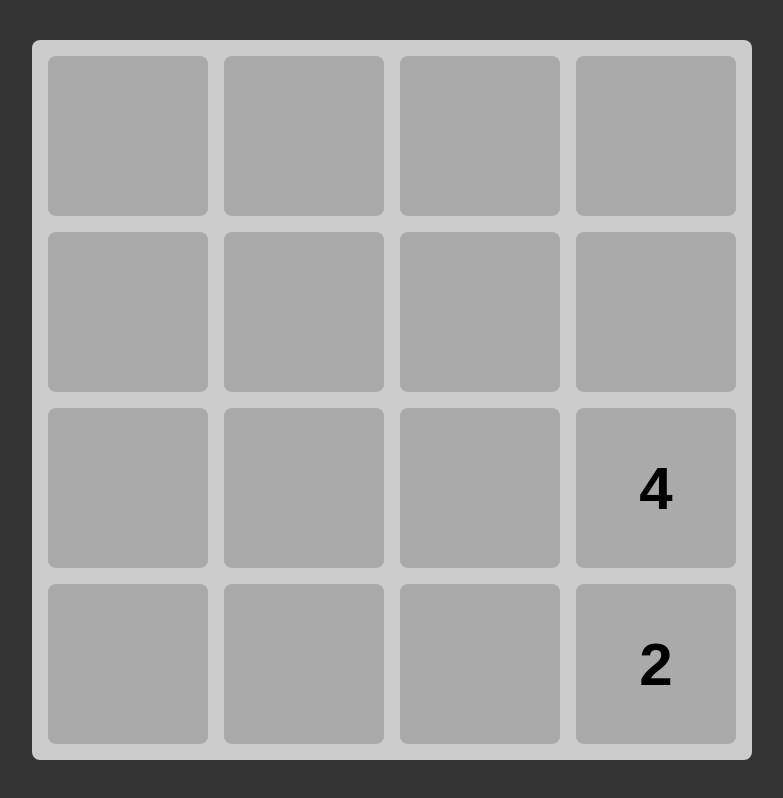
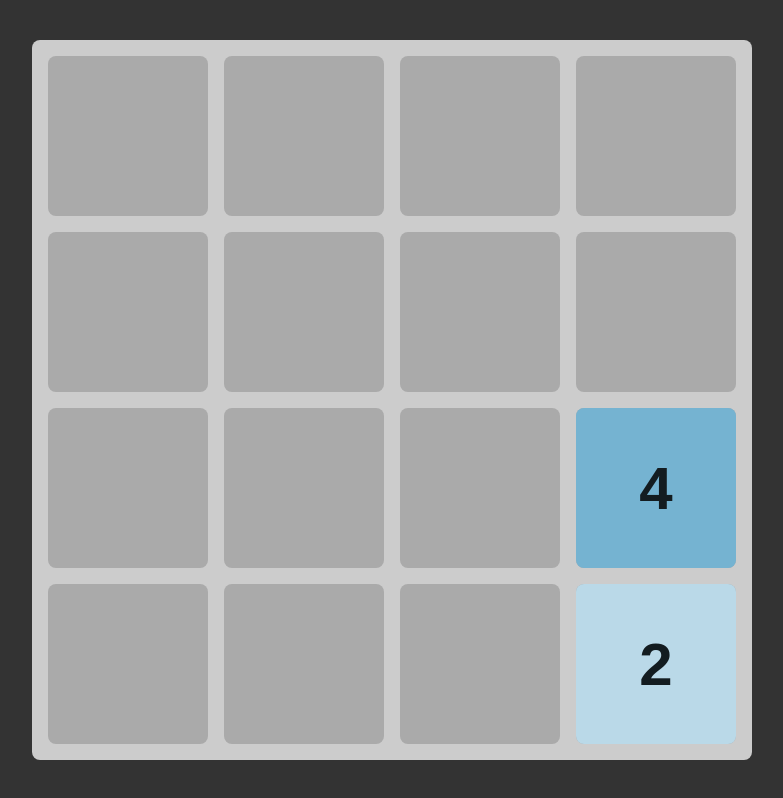
Before and after one commit to YonisJ/2048, a plain HTML site: page index.html in a window 1280 px wide. Shown: the whole page, without its empty margins (248-1031 px from the left). Drawn offline with Linux system fonts and the light colour scheme.

Commit message:
+ed colours for the tiles depending on number size

```diff
--- a/styles.css
+++ b/styles.css
@@ -43,6 +43,8 @@
     font-weight: bold;
     animation: show 200ms ease-in-out;
     transition: 100ms ease-in-out;
+    background-color: hsl(200, 50%, var(--background-lightness));
+    color: hsl(200, 25%, var(--text-lightness));
   }
 
   @keyframes show {
--- a/tile.js
+++ b/tile.js
@@ -14,6 +14,10 @@ export default class Tile {
     set value(v) {
         this.#value = v
         this.#tileElement.textContent = v
+        const power = Math.log2=(v)
+        const backgroundLightness = 100 - power * 9
+        this.#tileElement.style.setProperty("--background-lightness", `${backgroundLightness}%`)
+        this.#tileElement.style.setProperty("--text-lightness", `${backgroundLightness <= 50 ? 90 : 10}%`)
     }
 
     set x(value) {
```
